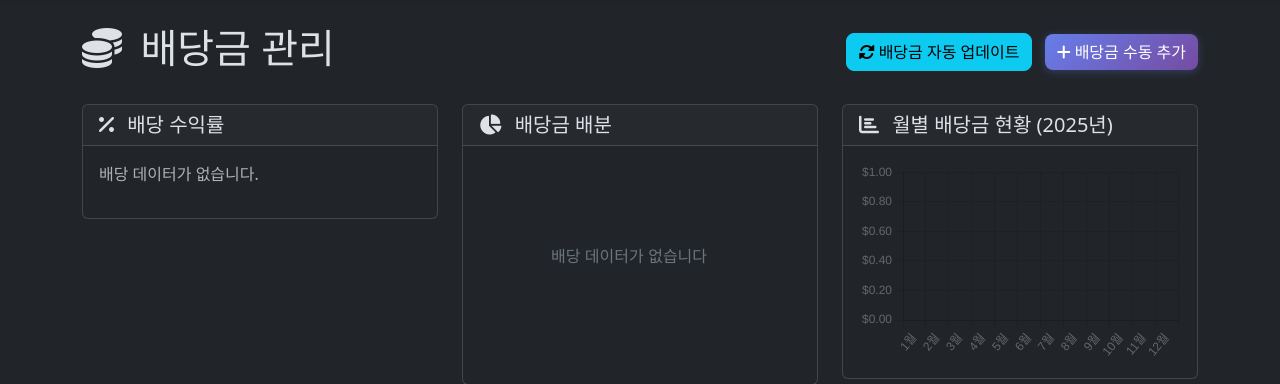
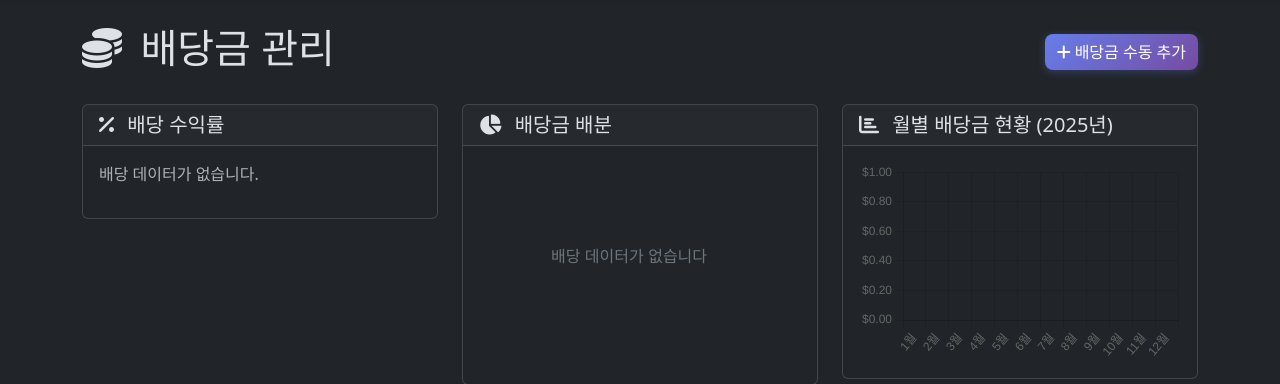
Before and after one commit to Pepe030303/Wealth_Tracker, a Flask app: page /dividends in a window 1280 px wide. Shown: the part 56-440 px from the top of the page. Run offline with Flask 3, Linux system fonts and the light colour scheme; the visitor is signed in with stand-in values (Sample User, id 1); data that the repository does not hold is empty.

Commit message:
Update dividends.html

```diff
--- a/templates/dividends.html
+++ b/templates/dividends.html
@@ -5,20 +5,13 @@
 {% block content %}
 <div class="row">
     <div class="col-12">
-        <!-- 수정된 templates/dividends.html 파일의 일부 -->
+        <!-- templates/dividends.html의 일부 -->
 <div class="d-flex justify-content-between align-items-center mb-4">
-    <h1>
-        <i class="fas fa-coins me-2"></i>
-        배당금 관리
-    </h1>
-    <div>
-        <a href="{{ url_for('main.auto_update_dividends') }}" class="btn btn-info me-2">
-            <i class="fas fa-sync-alt me-1"></i>배당금 자동 업데이트
-        </a>
-        <button class="btn btn-primary" data-bs-toggle="modal" data-bs-target="#addDividendModal">
-            <i class="fas fa-plus me-1"></i>배당금 수동 추가
-        </button>
-    </div>
+    <h1><i class="fas fa-coins me-2"></i> 배당금 관리</h1>
+    <!-- 자동 업데이트 버튼은 제거되었습니다 -->
+    <button class="btn btn-primary" data-bs-toggle="modal" data-bs-target="#addDividendModal">
+        <i class="fas fa-plus me-1"></i>배당금 수동 추가
+    </button>
 </div>
     </div>
 </div>
```
